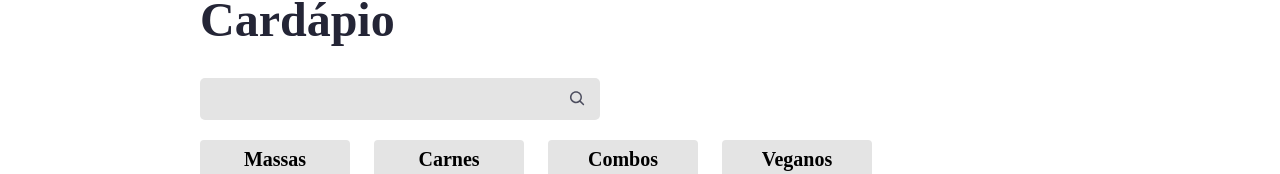
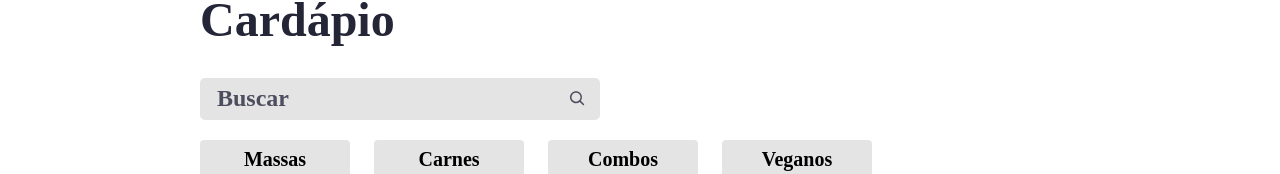
Before and after one commit to pizzosoft/aluroni, a React (Create React App) app: page / in a window 1280 px wide. Shown: the part 514-688 px from the top of the page. Built offline with nearby package versions, Linux system fonts and the light colour scheme; the HTML template or start-up script is replaced by a standard one; a web font is replaced by a local one.

Commit message:
Evolução do Buscador
Evolução do Buscador

```diff
--- a/src/pages/cardapio/Buscador/index.tsx
+++ b/src/pages/cardapio/Buscador/index.tsx
@@ -13,11 +13,12 @@ export default function Buscador({ busca, setBusca }: Props) {
             <input
                 type="text"
                 value={busca}
-                onChange={evento => setBusca(evento.target.value)} />
+                onChange={evento => setBusca(evento.target.value)}
+                placeholder="Buscar" />
 
-                <CgSearch
-                    size={20}
-                    color="#4C4D5E"/>
+            <CgSearch
+                size={20}
+                color="#4C4D5E" />
         </div>
     )
 }
```
